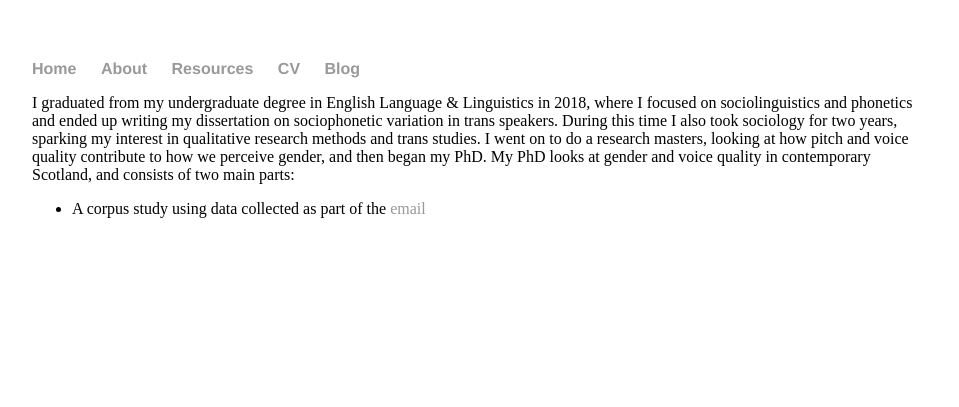
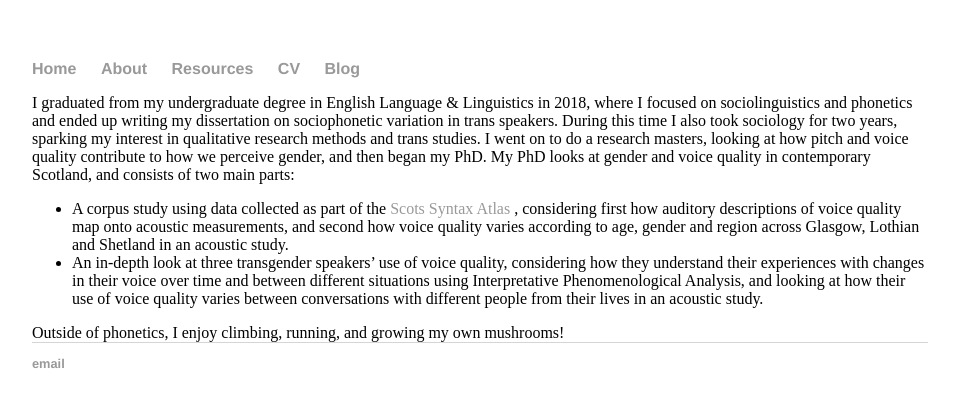
Before and after one commit to joepearceglasgow/joepearceglasgow.github.io, a Jekyll site: the page built from about/index.html, in a window 1280 px wide. Shown: the top 407 px of the page, without its empty margins (160-1119 px from the left). Built offline with Jekyll 4.4.1, drawn with Linux system fonts in a browser that asks for light colours; some of the changed lines change nothing that is shown.

Commit message:
Update index.html

```diff
--- a/about/index.html
+++ b/about/index.html
@@ -10,7 +10,7 @@ I went on to do a research masters, looking at how pitch and voice quality contr
 My PhD looks at gender and voice quality in contemporary Scotland, and consists of two main parts:
 
 <ul>
-  <li> A corpus study using data collected as part of the <a href="https://scotssyntaxatlas.ac.uk/> Scots Syntax Atlas </a>, considering first how auditory descriptions of voice quality map onto acoustic measurements, and second how voice quality varies according to age, gender and region across Glasgow, Lothian and Shetland in an acoustic study. </li>
+  <li> A corpus study using data collected as part of the <a href="https://scotssyntaxatlas.ac.uk/"> Scots Syntax Atlas </a>, considering first how auditory descriptions of voice quality map onto acoustic measurements, and second how voice quality varies according to age, gender and region across Glasgow, Lothian and Shetland in an acoustic study. </li>
   <li> An in-depth look at three transgender speakers’ use of voice quality, considering how they understand their experiences with changes in their voice over time and between different situations using Interpretative Phenomenological Analysis, and looking at how their use of voice quality varies between conversations with different people from their lives in an acoustic study. </li>
 </ul>
 
```
